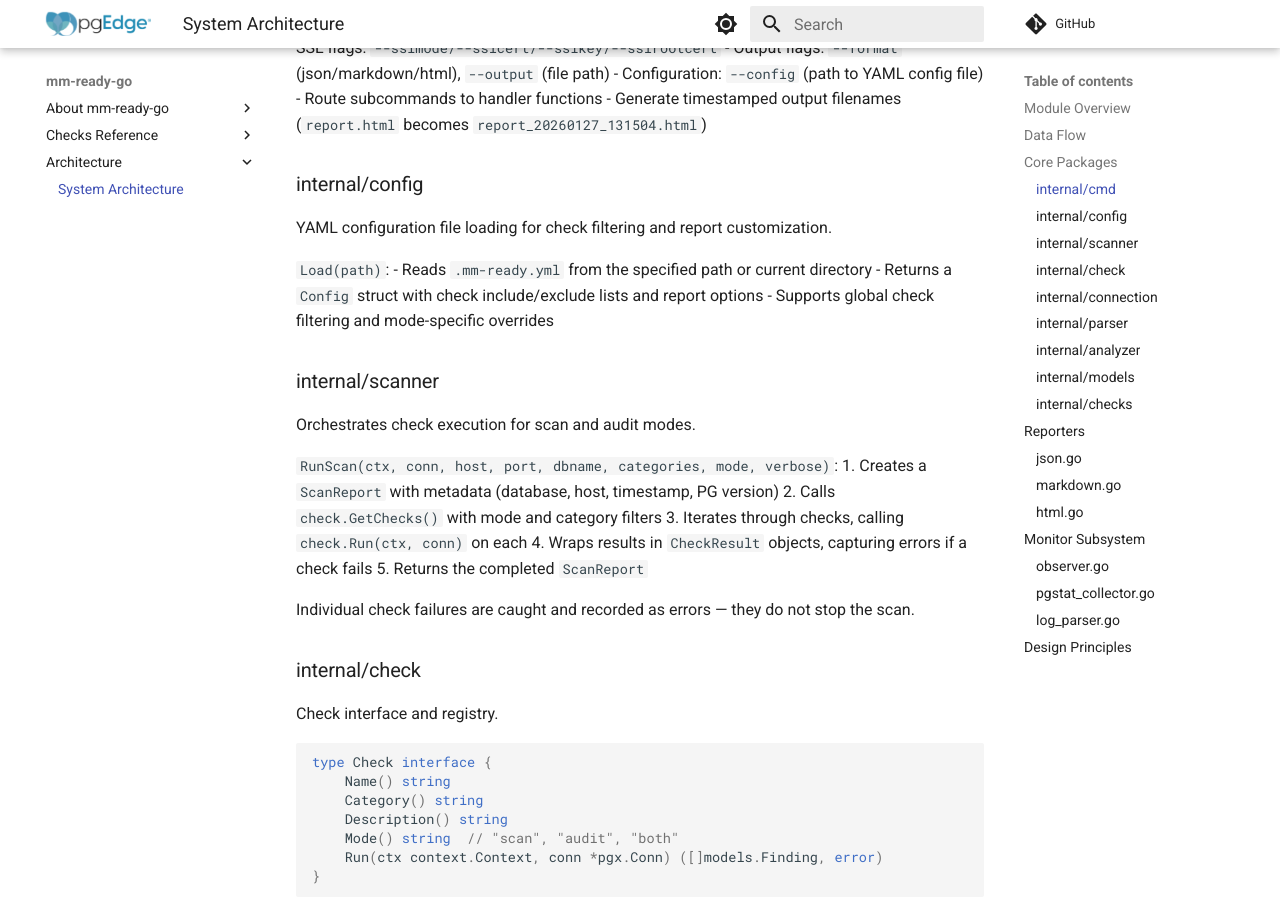
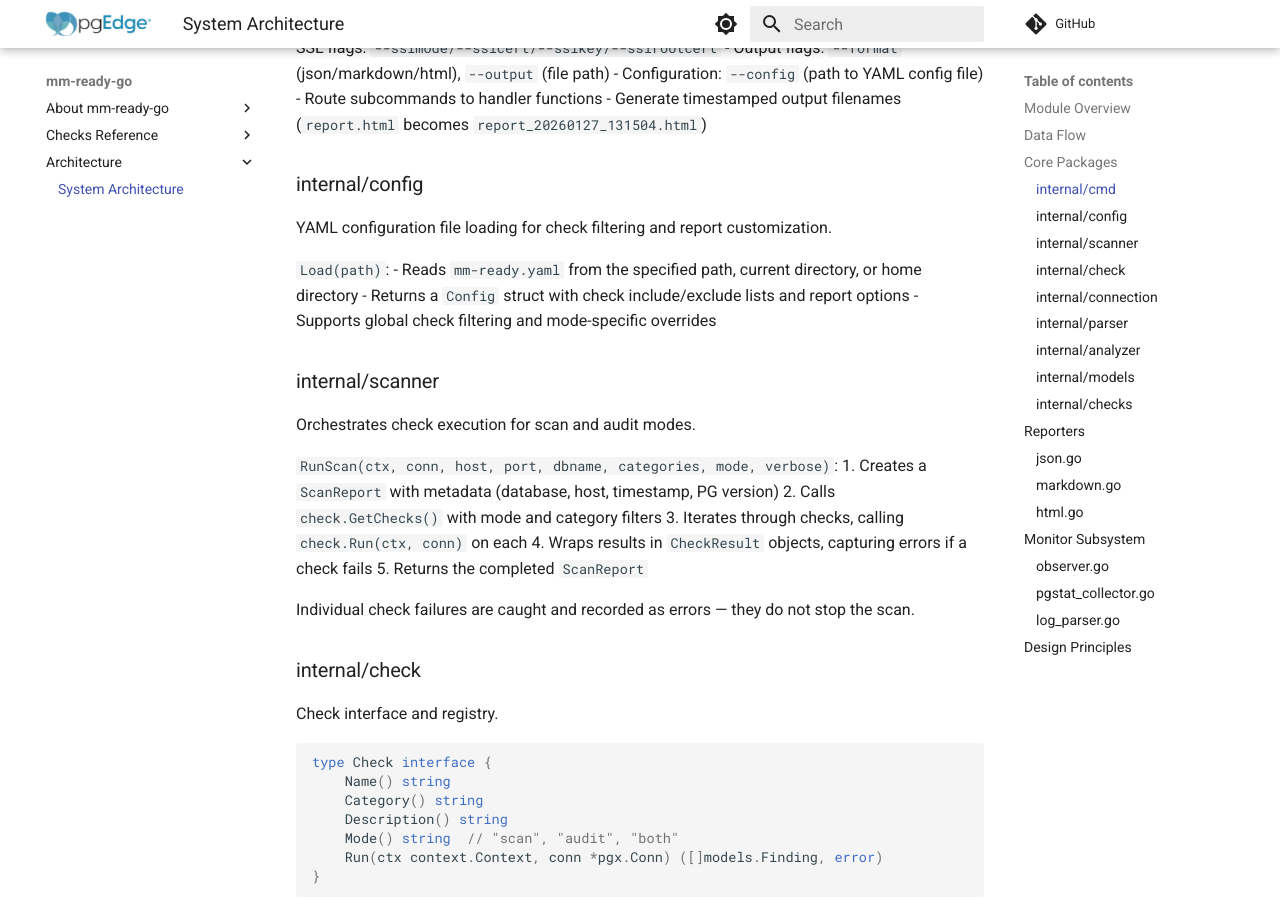
Before and after one commit to AntTheLimey/mm-ready-go, an MkDocs documentation site: the page built from docs/architecture.md, in a window 1280 px wide and 900 px high, scrolled down 2172 px. Built offline with MkDocs 1.6.1 and Material for MkDocs 9.7.7, drawn with Linux system fonts in a browser that asks for light colours; comment, search, counter and statistics services are not loaded.

Commit message:
Fix docs: correct config filename to mm-ready.yaml, fix snowflake check name to snowflake_ext

```diff
--- a/docs/architecture.md
+++ b/docs/architecture.md
@@ -114,7 +114,7 @@ Responsibilities:
 YAML configuration file loading for check filtering and report customization.
 
 `Load(path)`:
-- Reads `.mm-ready.yml` from the specified path or current directory
+- Reads `mm-ready.yaml` from the specified path, current directory, or home directory
 - Returns a `Config` struct with check include/exclude lists and report options
 - Supports global check filtering and mode-specific overrides
 
```
Also changed, not shown: docs/checks-reference.md (+1 -1 lines), docs/index.md (+1 -1 lines).
